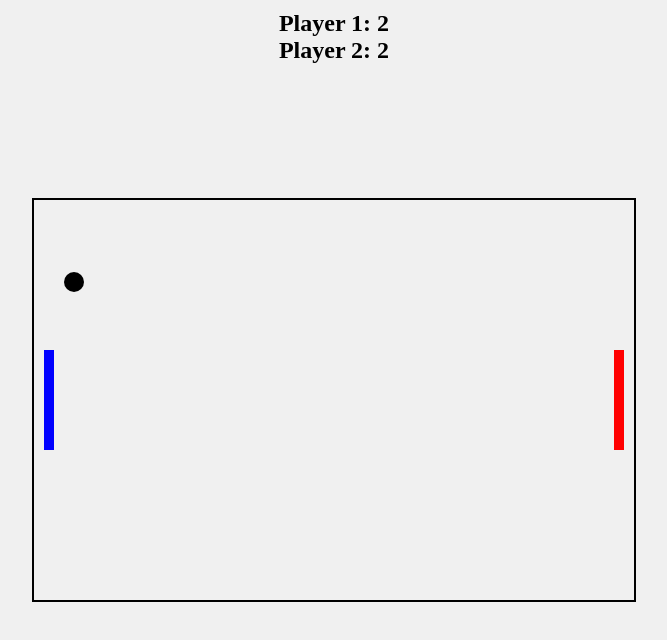
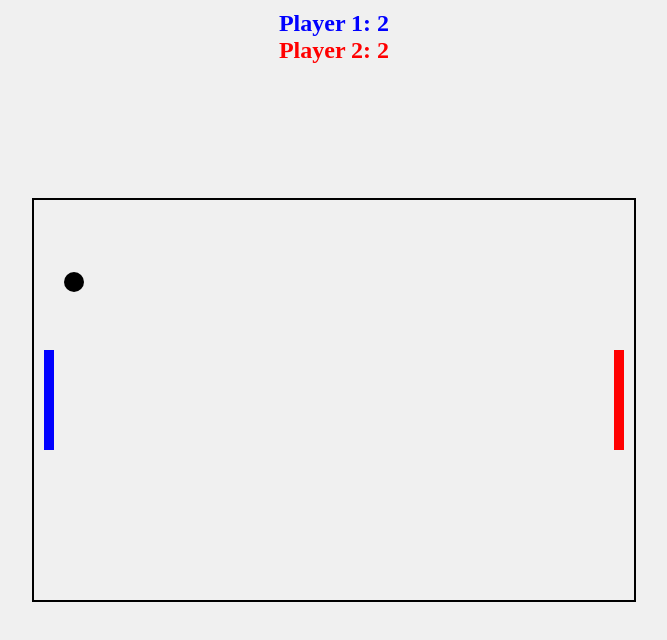
Before and after one commit to eikkapine/Pong, a plain HTML site: page index.html in a window 1280 px wide. Shown: the whole page, without its empty margins (306-973 px from the left). Drawn offline with Linux system fonts and the light colour scheme.

Commit message:
Update index.html

```diff
--- a/index.html
+++ b/index.html
@@ -53,6 +53,13 @@
             transform: translateX(-50%);
             font-size: 24px;
             font-weight: bold;
+        }
+         #player1-score {
+            color: blue;
+        }
+
+        #player2-score {
+            color: red;
         }
     </style>
 </head>
```
